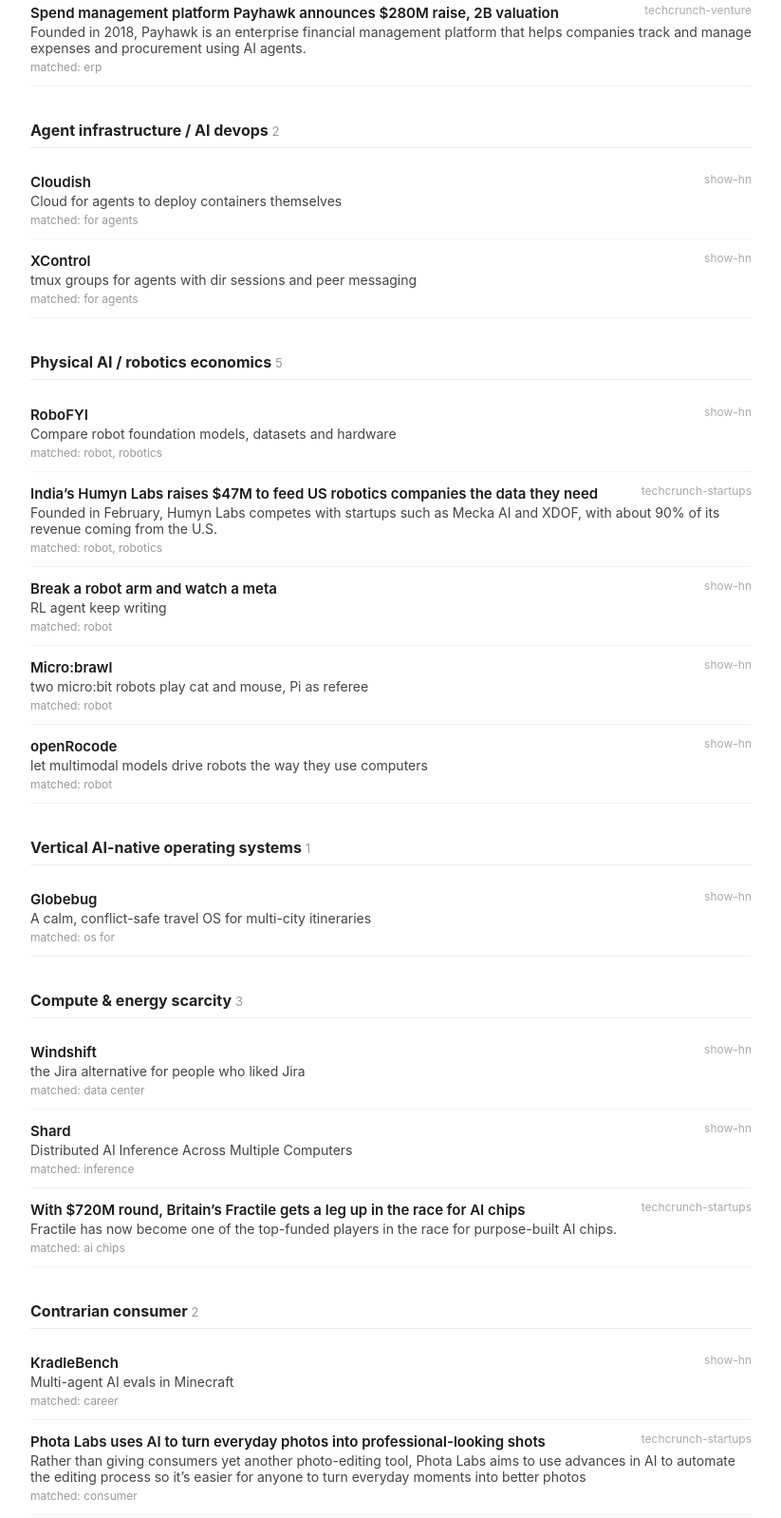
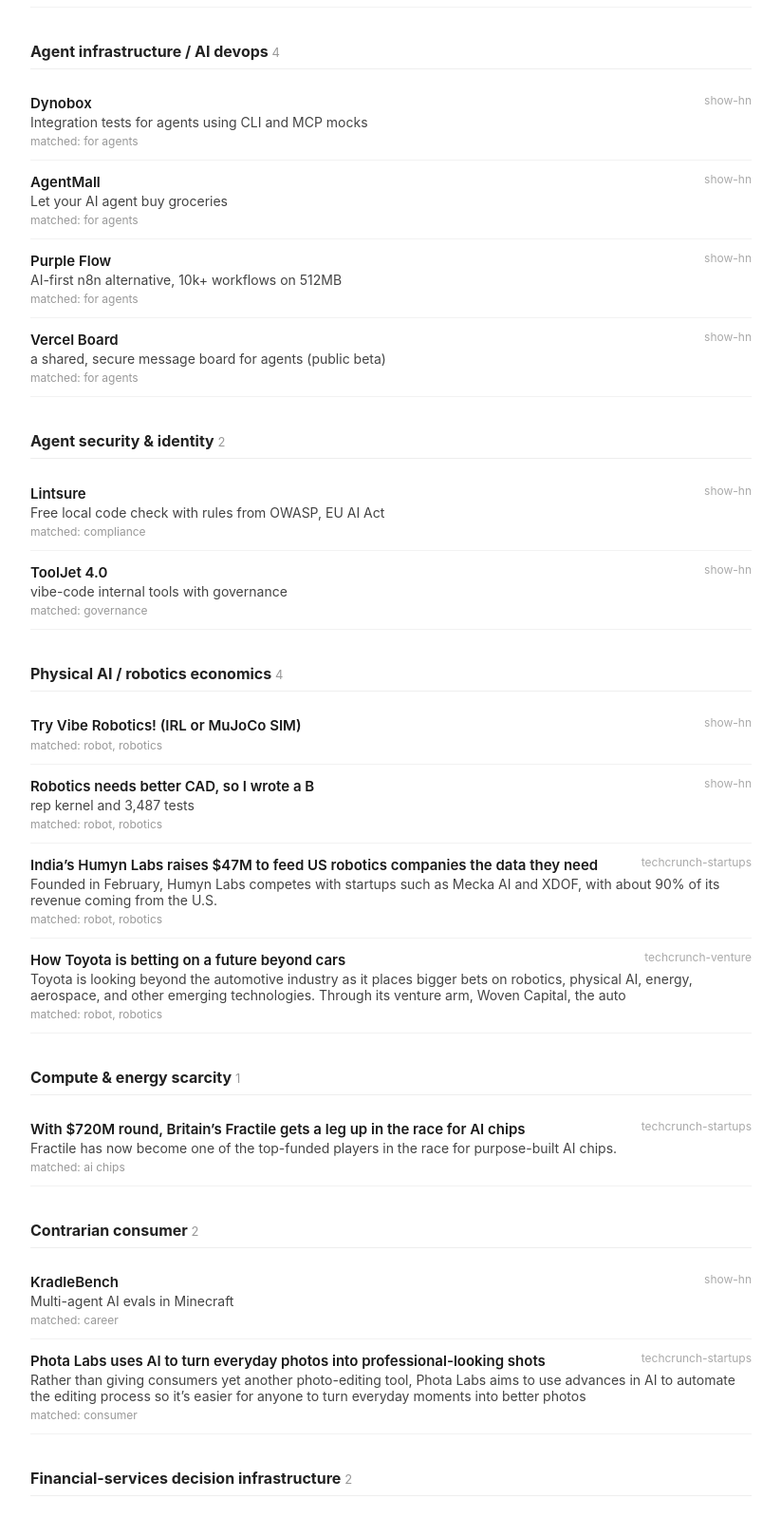
Before and after one commit to diegorivero06/dealflow2-engine, a plain HTML site: page docs/index.html in a window 1280 px wide. Shown: the part 602-2200 px from the top of the page at 95% size, without its empty margins (228-1051 px from the left). Drawn offline with Linux system fonts and the light colour scheme.

Commit message:
Daily feed update 2026-11-19

```diff
--- a/docs/index.html
+++ b/docs/index.html
@@ -26,10 +26,10 @@
 </head>
 <body>
   <h1>Dealflow feed</h1>
-  <div class="meta">21 matches &middot; updated 2026-11-18 21:07 UTC &middot; auto-refreshes daily</div>
+  <div class="meta">20 matches &middot; updated 2026-11-19 21:12 UTC &middot; auto-refreshes daily</div>
 
         <section>
-          <h2>AI-native back office <span class="count">6</span></h2>
+          <h2>AI-native back office <span class="count">5</span></h2>
 
               <div class="card">
                 <div class="card-head">
@@ -43,20 +43,10 @@
               </div>
               <div class="card">
                 <div class="card-head">
-                  <a href="https://happo.io/animations" target="_blank">Happo Animation Testing</a>
+                  <a href="https://davidngo1562.substack.com/p/its-not-about-the-money-until-it" target="_blank">Why Zero to One's Thesis Falls Short with Healthcare</a>
                   <span class="batch">show-hn</span>
                 </div>
                 <div class="oneliner"></div>
-                <div class="keywords">matched: erp</div>
-
-
-              </div>
-              <div class="card">
-                <div class="card-head">
-                  <a href="https://www.clearofficehub.com/" target="_blank">ClearOffice Hub</a>
-                  <span class="batch">show-hn</span>
-                </div>
-                <div class="oneliner">Build Enterprise Apps with Natural Language</div>
                 <div class="keywords">matched: erp</div>
 
 
@@ -93,38 +83,92 @@
               </div>
         </section>
         <section>
-          <h2>Agent infrastructure / AI devops <span class="count">2</span></h2>
+          <h2>Agent infrastructure / AI devops <span class="count">4</span></h2>
 
               <div class="card">
                 <div class="card-head">
-                  <a href="https://www.cloudish.ai/" target="_blank">Cloudish</a>
+                  <a href="https://github.com/dynobox/dynobox" target="_blank">Dynobox</a>
                   <span class="batch">show-hn</span>
                 </div>
-                <div class="oneliner">Cloud for agents to deploy containers themselves</div>
+                <div class="oneliner">Integration tests for agents using CLI and MCP mocks</div>
                 <div class="keywords">matched: for agents</div>
 
 
               </div>
               <div class="card">
                 <div class="card-head">
-                  <a href="https://github.com/faustinoaq/xcontrol" target="_blank">XControl</a>
+                  <a href="https://getagentmall.com" target="_blank">AgentMall</a>
                   <span class="batch">show-hn</span>
                 </div>
-                <div class="oneliner">tmux groups for agents with dir sessions and peer messaging</div>
+                <div class="oneliner">Let your AI agent buy groceries</div>
+                <div class="keywords">matched: for agents</div>
+
+
+              </div>
+              <div class="card">
+                <div class="card-head">
+                  <a href="https://github.com/leetheguy/purple_flow" target="_blank">Purple Flow</a>
+                  <span class="batch">show-hn</span>
+                </div>
+                <div class="oneliner">AI-first n8n alternative, 10k+ workflows on 512MB</div>
+                <div class="keywords">matched: for agents</div>
+
+
+              </div>
+              <div class="card">
+                <div class="card-head">
+                  <a href="https://vercel.com/blog/introducing-vercel-board" target="_blank">Vercel Board</a>
+                  <span class="batch">show-hn</span>
+                </div>
+                <div class="oneliner">a shared, secure message board for agents (public beta)</div>
                 <div class="keywords">matched: for agents</div>
 
 
               </div>
         </section>
         <section>
-          <h2>Physical AI / robotics economics <span class="count">5</span></h2>
+          <h2>Agent security & identity <span class="count">2</span></h2>
 
               <div class="card">
                 <div class="card-head">
-                  <a href="https://robofyi.com" target="_blank">RoboFYI</a>
+                  <a href="https://github.com/lintsure/lintsure" target="_blank">Lintsure</a>
                   <span class="batch">show-hn</span>
                 </div>
-                <div class="oneliner">Compare robot foundation models, datasets and hardware</div>
+                <div class="oneliner">Free local code check with rules from OWASP, EU AI Act</div>
+                <div class="keywords">matched: compliance</div>
+
+
+              </div>
+              <div class="card">
+                <div class="card-head">
+                  <a href="https://tooljet.com" target="_blank">ToolJet 4.0</a>
+                  <span class="batch">show-hn</span>
+                </div>
+                <div class="oneliner">vibe-code internal tools with governance</div>
+                <div class="keywords">matched: governance</div>
+
+
+              </div>
+        </section>
+        <section>
+          <h2>Physical AI / robotics economics <span class="count">4</span></h2>
+
+              <div class="card">
+                <div class="card-head">
+                  <a href="https://github.com/google-deepmind/robotics-antigravity-plugin" target="_blank">Try Vibe Robotics! (IRL or MuJoCo SIM)</a>
+                  <span class="batch">show-hn</span>
+                </div>
+                <div class="oneliner"></div>
+                <div class="keywords">matched: robot, robotics</div>
+
+
+              </div>
+              <div class="card">
+                <div class="card-head">
+                  <a href="https://springcraft-ai.github.io/springrep/" target="_blank">Robotics needs better CAD, so I wrote a B</a>
+                  <span class="batch">show-hn</span>
+                </div>
+                <div class="oneliner">rep kernel and 3,487 tests</div>
                 <div class="keywords">matched: robot, robotics</div>
 
 
@@ -141,72 +185,18 @@
               </div>
               <div class="card">
                 <div class="card-head">
-                  <a href="https://randman444.github.io/meta-rl-draw/web/" target="_blank">Break a robot arm and watch a meta</a>
-                  <span class="batch">show-hn</span>
+                  <a href="https://techcrunch.com/podcast/how-toyota-is-betting-on-a-future-beyond-cars/" target="_blank">How Toyota is betting on a future beyond cars</a>
+                  <span class="batch">techcrunch-venture</span>
                 </div>
-                <div class="oneliner">RL agent keep writing</div>
-                <div class="keywords">matched: robot</div>
-
-
-              </div>
-              <div class="card">
-                <div class="card-head">
-                  <a href="https://blok.storagebits.workers.dev/blog/microbrawl/" target="_blank">Micro:brawl</a>
-                  <span class="batch">show-hn</span>
-                </div>
-                <div class="oneliner">two micro:bit robots play cat and mouse, Pi as referee</div>
-                <div class="keywords">matched: robot</div>
-
-
-              </div>
-              <div class="card">
-                <div class="card-head">
-                  <a href="https://github.com/wrencanfly/openRocode/tree/main" target="_blank">openRocode</a>
-                  <span class="batch">show-hn</span>
-                </div>
-                <div class="oneliner">let multimodal models drive robots the way they use computers</div>
-                <div class="keywords">matched: robot</div>
+                <div class="oneliner">Toyota is looking beyond the automotive industry as it places bigger bets on robotics, physical AI, energy, aerospace, and other emerging technologies. Through its venture arm, Woven Capital, the auto</div>
+                <div class="keywords">matched: robot, robotics</div>
 
 
               </div>
         </section>
         <section>
-          <h2>Vertical AI-native operating systems <span class="count">1</span></h2>
+          <h2>Compute & energy scarcity <span class="count">1</span></h2>
 
-              <div class="card">
-                <div class="card-head">
-                  <a href="https://globebug.com/demo-trip/italy-by-train" target="_blank">Globebug</a>
-                  <span class="batch">show-hn</span>
-                </div>
-                <div class="oneliner">A calm, conflict-safe travel OS for multi-city itineraries</div>
-                <div class="keywords">matched: os for</div>
-
-
-              </div>
-        </section>
-        <section>
-          <h2>Compute & energy scarcity <span class="count">3</span></h2>
-
-              <div class="card">
-                <div class="card-head">
-                  <a href="https://github.com/Windshiftapp/core" target="_blank">Windshift</a>
-                  <span class="batch">show-hn</span>
-                </div>
-                <div class="oneliner">the Jira alternative for people who liked Jira</div>
-                <div class="keywords">matched: data center</div>
-
-
-              </div>
-              <div class="card">
-                <div class="card-head">
-                  <a href="https://github.com/avelone123123/shard" target="_blank">Shard</a>
-                  <span class="batch">show-hn</span>
-                </div>
-                <div class="oneliner">Distributed AI Inference Across Multiple Computers</div>
-                <div class="keywords">matched: inference</div>
-
-
-              </div>
               <div class="card">
                 <div class="card-head">
                   <a href="https://techcrunch.com/2026/11/11/with-720m-round-britains-fractile-gets-a-leg-up-in-the-race-for-ai-chips/" target="_blank">With $720M round, Britain’s Fractile gets a leg up in the race for AI chips</a>
```
Also changed, not shown: dealflow_latest.csv (+10 -11 lines).
